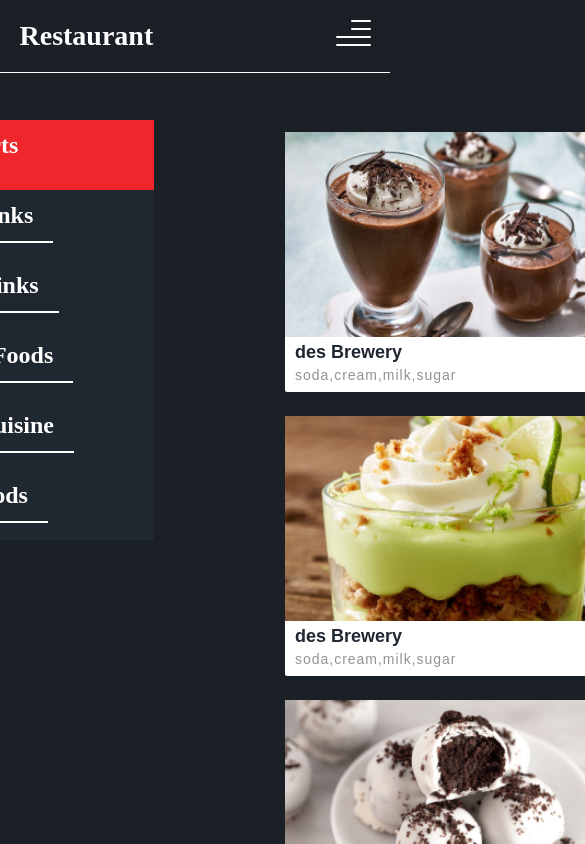
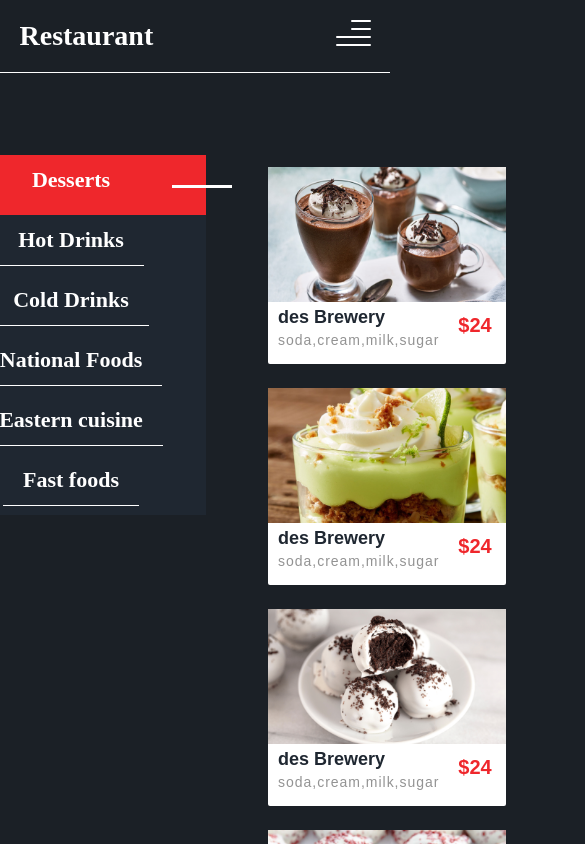
Before and after one commit to Seitkanov2004/new-project, a React (Create React App) app: page /foods in a window 390 px wide. Shown: the top 844 px of the page, 585 px wide, since content can reach past the window. Built offline with nearby package versions, Linux system fonts and the light colour scheme; a web font is replaced by a local one.

Commit message:
I have new adap (#34)

```diff
--- a/src/App.js
+++ b/src/App.js
@@ -2,7 +2,7 @@
 import Footer from "./components/Footer/Footer";
 import {Route, Routes} from "react-router-dom";
 import Home from "./pages/home/home";
-import Menu from "./pages/Menu/Menu";
+import Menu from "./pages/Menu/Menu"
 import BurMenu from "./components/Header/burMenu";
 import {useState} from "react";
 
@@ -17,7 +17,7 @@
                 <Route path={"/foods"} element={<Menu/>}/>
             </Routes>
 
-            <BurMenu menu={menu}/>
+            <BurMenu menu={menu} setMenu={setMenu}/>
 
             <Footer/>
 
--- a/src/components/Header/Header.js
+++ b/src/components/Header/Header.js
@@ -1,12 +1,10 @@
 import React from 'react';
 import {Link, NavLink} from "react-router-dom";
 import {FiSearch} from "react-icons/fi";
+import {IoCloseOutline} from "react-icons/io5";
 
 const Header = ({menu, setMenu}) => {
 
-    const clickMenu = () => {
-        setMenu(!menu)
-    }
     return (
         <div id="header">
             <div className="container">
@@ -32,8 +30,11 @@
                         </select>
                     </div>
                     <div className="headerMenu">
-                        <div
-                            onClick={() => clickMenu()}
+                        {
+                            menu ? <IoCloseOutline
+                                onClick={() => setMenu(false)}
+                                className="headerMenu--close"/> : <div
+                                onClick={() => setMenu(true)}
                                 className="header--menu">
                                 <div className="header--menu__small">
                                     <div className="header--menu__small--line"/>
@@ -44,6 +45,7 @@
                                     <div className="header--menu__big--line"/>
                                 </div>
                             </div>
+                        }
                     </div>
                 </div>
             </div>
--- a/src/components/Header/Header.scss
+++ b/src/components/Header/Header.scss
@@ -5,6 +5,7 @@
   position: fixed;
   width: 100%;
   z-index: 999;
+
   .header {
     display: flex;
     justify-content: space-between;
@@ -16,7 +17,8 @@
       font-size: 14px;
       color: #FFFFFF;
       cursor: pointer;
-      h1{
+
+      h1 {
         color: white;
       }
     }
@@ -79,19 +81,25 @@
 
     }
 
-    .headerMenu{
+    .headerMenu {
       display: none;
+
+      &--close{
+        color: white;
+        font-size: 30px;
+      }
     }
 
-    &--menu{
+    &--menu {
       display: flex;
       flex-direction: column;
       align-items: end;
 
-      &__big{
+      &__big {
         display: flex;
         flex-direction: column;
-        &--line{
+
+        &--line {
           width: 35px;
           margin-bottom: 6px;
           height: 2px;
@@ -99,10 +107,12 @@
           border-radius: 10px;
         }
       }
-      &__small{
+
+      &__small {
         display: flex;
         flex-direction: column;
-        &--line{
+
+        &--line {
           width: 20px;
           margin-bottom: 6px;
           height: 2px;
@@ -115,13 +125,7 @@
 }
 
 
-
 ////////////adaptation/////////////////
-
-
-
-
-
 
 
 @media (max-width: 1440px) {
@@ -133,6 +137,19 @@
   }
 }
 
+@media (max-width: 1024px) {
+  #header {
+    .header {
+      &--navbar {
+        width: 70%;
+        &__search{
+          width: 144px;
+          height: 33px;
+        }
+      }
+    }
+  }
+}
 
 
 @media (max-width: 768px) {
@@ -148,31 +165,37 @@
     }
   }
 }
+@media (max-width: 375px) {
+  #header {
+    .header {
 
+      &--menu{
+        &__big{
+          &--line{
+            width: 30px;
+            height: 1px;
+          }
+        }
+        &__small{
+          &--line{
+            width: 18px;
+            height: 1px;
+          }
+        }
+      }
 
+      &--logo{
+        h1{
+          font-size: 22px;
+        }
+      }
+      .header--navbar {
+        display: none;
+      }
 
-////////////adaptation/////////////////
-
-
-
-
-
-
-
-@media (max-width: 1440px) {
-  #header {
-    .container {
-      width: 90%;
+      .headerMenu {
+        display: block;
+      }
     }
   }
 }
-
-
-
-@media (max-width: 768px) {
-  #header{
-    .header--navbar{
-      display: none;
-    }
-  }
-}
--- a/src/components/Header/burMenu.js
+++ b/src/components/Header/burMenu.js
@@ -1,19 +1,22 @@
 import React from 'react';
 import "./Menu.scss"
 
-const BurMenu = ({menu}) => {
+const BurMenu = ({menu, setMenu}) => {
     return (
+
         <div className="menu" style={{
             display: menu ? "block" : "none"
         }}>
-            <a href="#modern">interior</a>
-            <a href="#about">About Us</a>
-            <a href="#mainMenu">Menu</a>
-            <a href="#contacts">Contacts</a>
-            <div>
-                <span>EN</span>
-                <span>RU</span>
-                <span>KG</span>
+            <div className="menu--nav">
+                <a onClick={() => setMenu(false)} href="#modern">interior</a>
+                <a onClick={() => setMenu(false)} href="#about">About Us</a>
+                <a onClick={() => setMenu(false)} href="#mainMenu">Menu</a>
+                <a onClick={() => setMenu(false)} href="#contacts">Contacts</a>
+                <div>
+                    <span>EN</span>
+                    <span>RU</span>
+                    <span>KG</span>
+                </div>
             </div>
         </div>
     );
--- a/src/pages/Menu/AboutFoods/AboutFoods.scss
+++ b/src/pages/Menu/AboutFoods/AboutFoods.scss
@@ -174,7 +174,7 @@
                 width: 60px;
                 position: absolute;
                 background: white;
-                left: -60px;
+                left: 322px;
                 top: 50%;
                 height: 3px;
               }
@@ -269,3 +269,150 @@
     }
   }
 }
+
+
+
+@media (max-width: 1200px) {
+  #aboutFoods {
+    .aboutFoods{
+      &--block{
+
+        &__addedFoods{
+          &--spend{
+            width: 100%;
+            &__feel{
+              &--keep{
+                &--think{
+                  width: 295px;
+                }
+                &__make{
+                  padding-right: 20px;
+                }
+              }
+            }
+          }
+        }
+        padding-top: 35px;
+        &__onlyFood{
+          &__parent{
+            width: 310px;
+            height: 195px;
+          }
+        }
+        &--blockChild{
+          &__foods {
+            &--allBtn {
+              width: 315px;
+              margin-right: 40px;
+              .mainMenu{
+                &--block{
+                  &--blockChild{
+                    &__foods{
+                      &--allBtn{
+                        &__btn{
+                          width: 90%;
+                          button{
+                            font-size: 22px;
+                            border-bottom: 1px solid white;
+                          }
+                          &--line{
+                            left: 265px;
+                          }
+                        }
+                      }
+                    }
+                  }
+                }
+              }
+            }
+          }
+        }
+      }
+    }
+  }
+}
+
+@media (max-width: 1024px) {
+  #aboutFoods {
+    .aboutFoods{
+      &--block{
+      &--title{
+        font-size: 30px;
+        margin-top: 16px;
+        padding: 14px 0;
+      }
+        &__addedFoods{
+          &--spend{
+            width: 100%;
+            height: 200px;
+            &__feel{
+              &--keep{
+                &--think{
+                  width: 295px;
+                  padding-right: 8px;
+                  &__become {
+                    h4 {
+                      padding: 6px 0;
+                      font-size: 14px;
+                    }
+                  }
+                  h3{
+                    padding-top: 8px;
+                    font-size: 18px;
+                  }
+                }
+                &__make{
+                  padding-right: 20px;
+                  &--give{
+                    h2{
+                      font-size: 17px;
+                    }
+                  }
+                  img{
+                    width: 100%;
+                  }
+                }
+              }
+            }
+          }
+        }
+        padding-top: 35px;
+        &__onlyFood{
+          &__parent{
+            width: 238px;
+            height: 157px;
+          }
+        }
+        &--blockChild{
+          &__foods {
+            &--allBtn {
+              width: 300px;
+              margin-right: 24px;
+              .mainMenu{
+                &--block{
+                  &--blockChild{
+                    &__foods{
+                      &--allBtn{
+                        &__btn{
+                          width: 90%;
+                          height: 60px;
+                          button{
+                            font-size: 22px;
+                            border-bottom: 1px solid white;
+                          }
+                          &--line{
+                            left: 236px;
+                          }
+                        }
+                      }
+                    }
+                  }
+                }
+              }
+            }
+          }
+        }
+      }
+    }
+  }
+}
```
Lines whose indentation alone changed are shown as unchanged.
